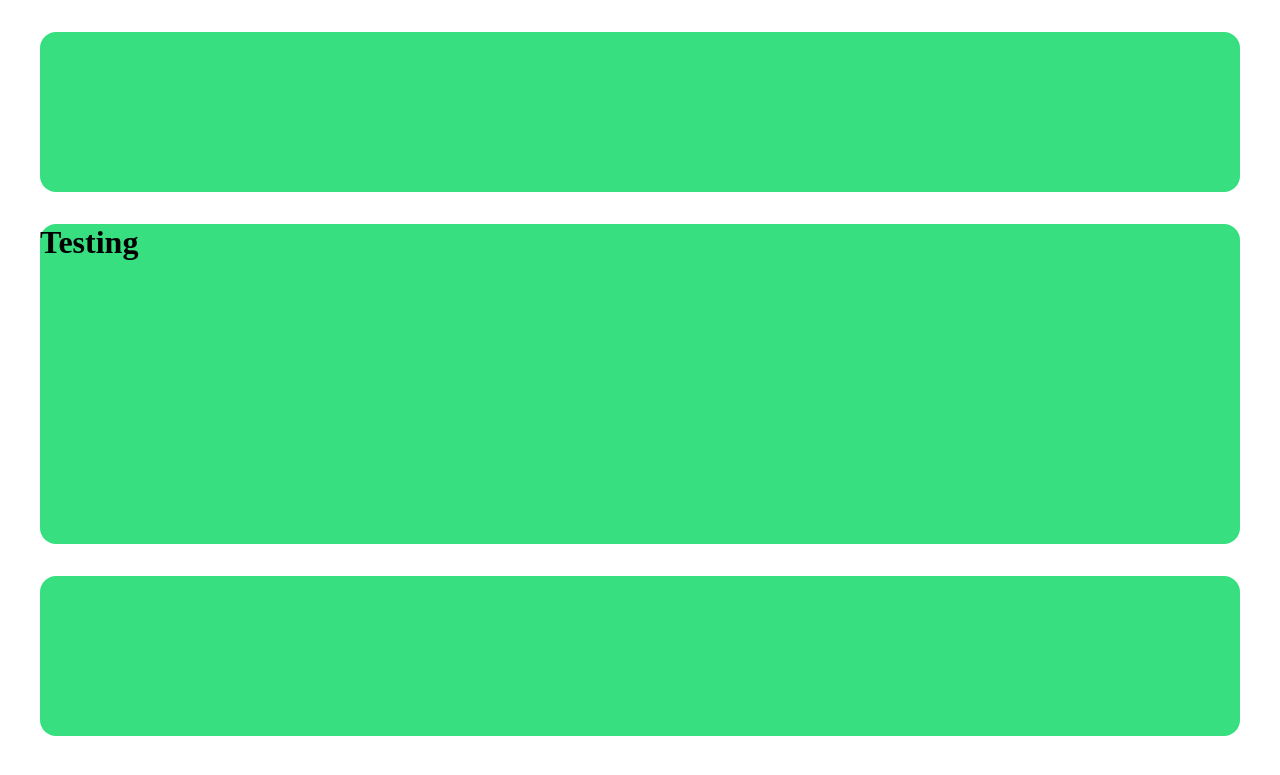
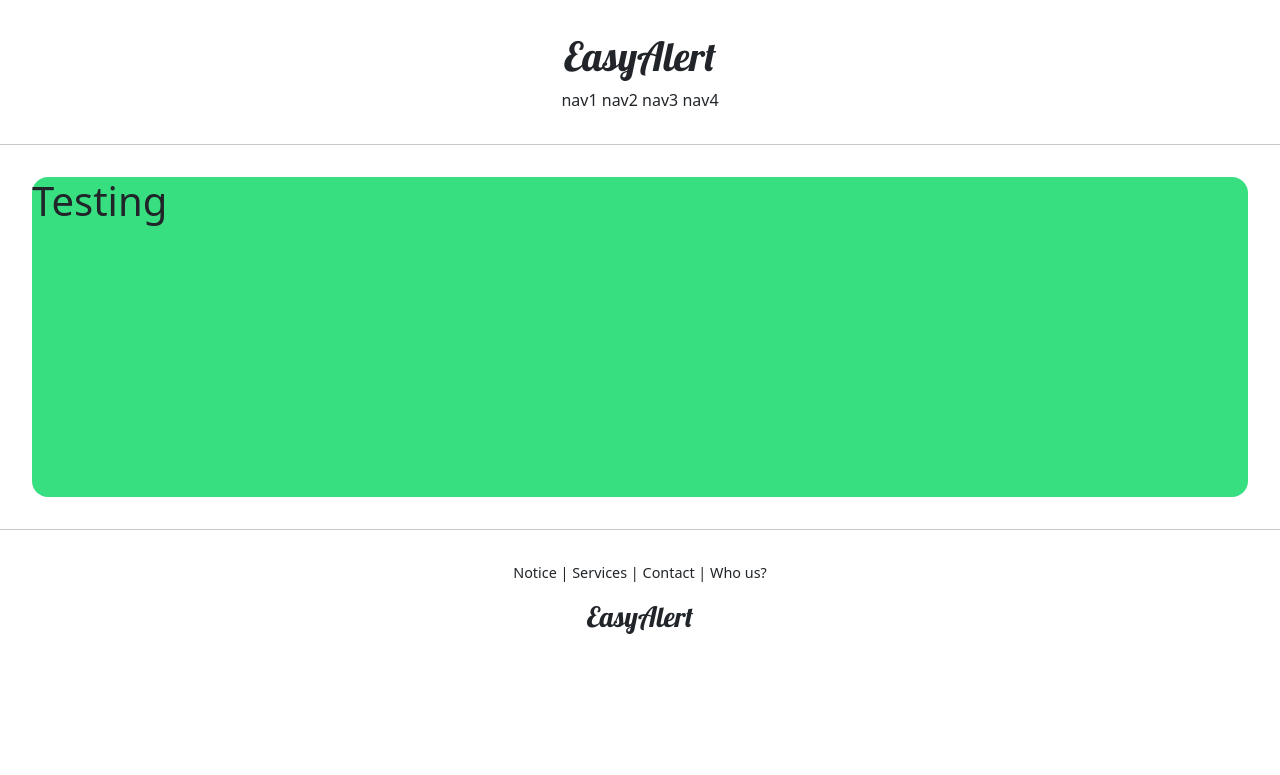
Before and after one commit to Adrian123K/AA, a Django app: page /account/hello_world in a window 1280 px wide. Shown: the top 775 px of the page. Run offline with Django 4.2, Linux system fonts and the light colour scheme.

Commit message:
220104 header, footer

```diff
--- a/easyalert/templates/base.html
+++ b/easyalert/templates/base.html
@@ -6,11 +6,12 @@
 <body>
 
     {% include 'header.html' %}
+    <hr>
 
     {% block content %}
     {% endblock %}
 
-
+    <hr>
     {% include 'footer.html' %}
 
 
--- a/easyalert/templates/footer.html
+++ b/easyalert/templates/footer.html
@@ -1,4 +1,14 @@
-<div style="height: 10rem; background-color: #38df81; border-radius: 1rem; margin: 2rem;">
+<div style="text-align:center; margin-top: 2rem; ">
+
+    <div style="font-size: .9rem; ">
+        <span>Notice</span> |
+        <span>Services</span> |
+        <span>Contact</span> |
+        <span>Who us?</span>
+    </div>
+    <div style="margin-top: 1rem;">
+        <h3 style="font-family:'Lobster', cursive;">EasyAlert</h3>
+    </div>
 
 
 </div>
--- a/easyalert/templates/head.html
+++ b/easyalert/templates/head.html
@@ -1,4 +1,13 @@
 <head>
     <meta charset="UTF-8">
     <title>EasyAlert!</title>
+
+    {% comment %} Bootstrap Link {% endcomment %}
+    <link href="https://cdn.jsdelivr.net/npm/bootstrap@5.1.3/dist/css/bootstrap.min.css" rel="stylesheet"
+        integrity="sha384-1BmE4kWBq78iYhFldvKuhfTAU6auU8tT94WrHftjDbrCEXSU1oBoqyl2QvZ6jIW3" crossorigin="anonymous">
+
+    {% comment %} Google Font Link {% endcomment %}
+    <link rel="preconnect" href="https://fonts.googleapis.com">
+    <link rel="preconnect" href="https://fonts.gstatic.com" crossorigin>
+    <link href="https://fonts.googleapis.com/css2?family=Lobster&display=swap" rel="stylesheet">
 </head>
--- a/easyalert/templates/header.html
+++ b/easyalert/templates/header.html
@@ -1,4 +1,12 @@
-<div style="height: 10rem; background-color: #38df81; border-radius: 1rem; margin: 2rem;">
-
+<div style="text-align:center; margin: 2rem 0; ">
+    <div>
+        <h1 style="font-family:'Lobster', cursive;">EasyAlert</h1>
+    </div>
+    <div>
+        <span>nav1</span>
+        <span>nav2</span>
+        <span>nav3</span>
+        <span>nav4</span>
+    </div>
 
 </div>
```
